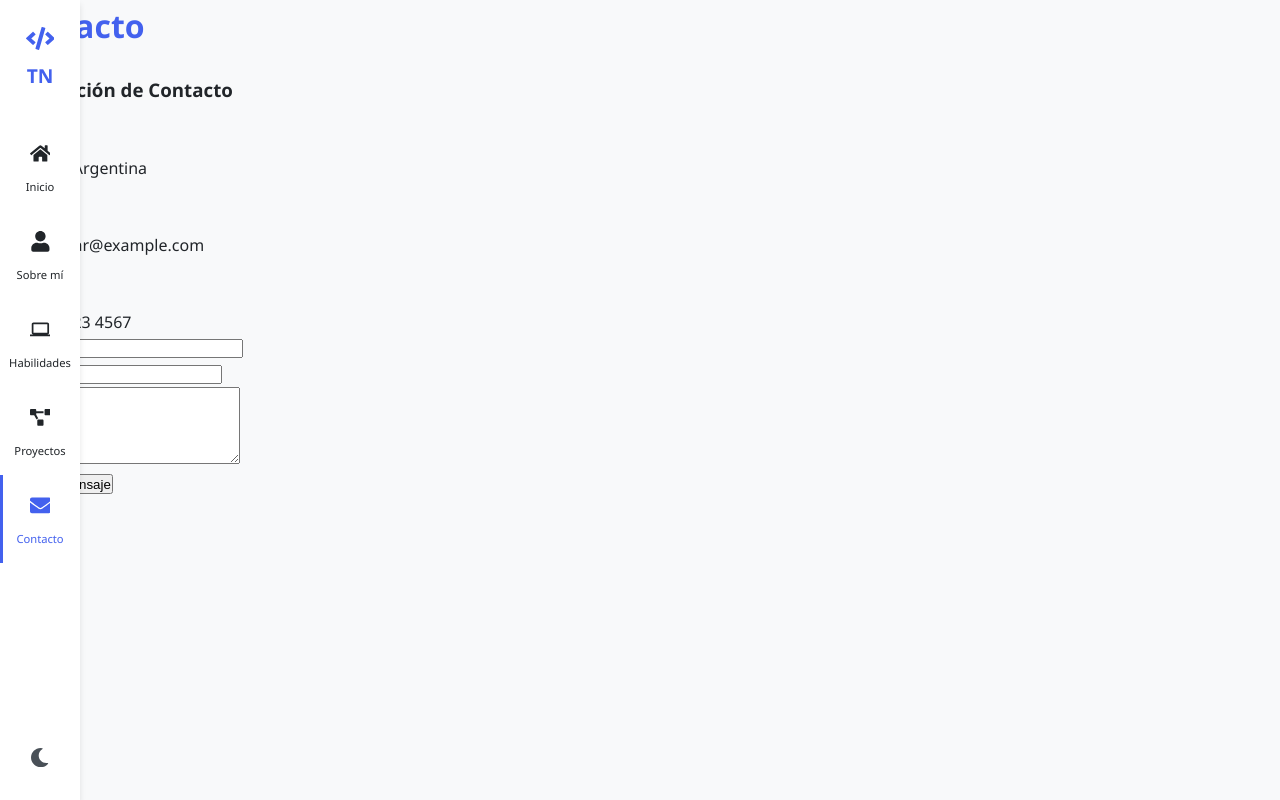
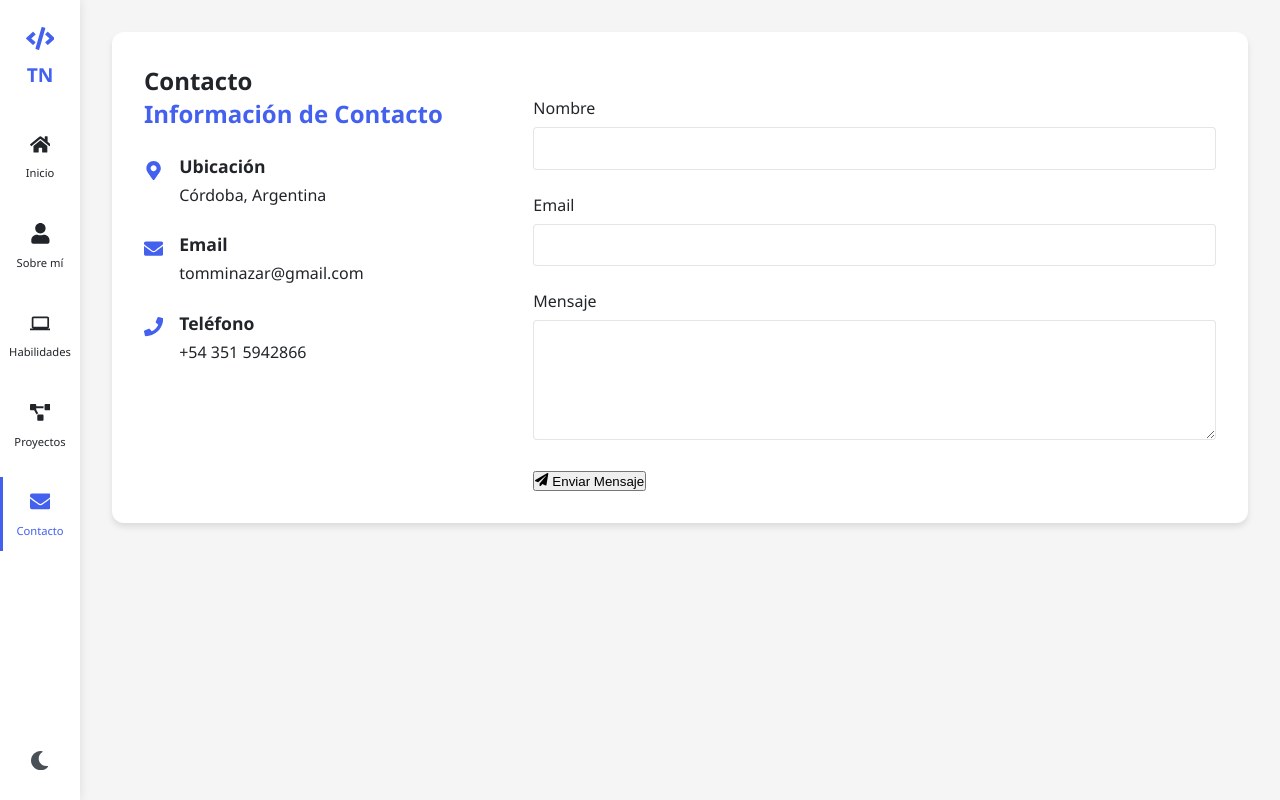
Before and after one commit to TommiNazar/portfolio-tomas, a React (Create React App) app: page / in a window 1280 px wide. Both pictures are taken after a click on the item "Contacto". Built offline with nearby package versions, Linux system fonts and the light colour scheme.

Commit message:
mejorando css

```diff
--- a/src/App.js
+++ b/src/App.js
@@ -11,7 +11,6 @@ const App = () => {
   const [theme, setTheme] = useState('light');
   const [activeSection, setActiveSection] = useState('home');
 
-  // Check for saved theme preference
   useEffect(() => {
     const savedTheme = localStorage.getItem('portfolio-theme') || 'light';
     setTheme(savedTheme);
@@ -27,23 +26,17 @@ const App = () => {
 
   const renderSection = () => {
     switch (activeSection) {
-      case 'home':
-        return <Home />;
-      case 'about':
-        return <About />;
-      case 'projects':
-        return <Projects />;
-      case 'skills':
-        return <Skills />;
-      case 'contact':
-        return <Contact />;
-      default:
-        return <Home />;
+      case 'home': return <Home />;
+      case 'about': return <About />;
+      case 'projects': return <Projects />;
+      case 'skills': return <Skills />;
+      case 'contact': return <Contact />;
+      default: return <Home />;
     }
   };
 
   return (
-    <div className="app">
+    <div className="app-container">
       <Navbar
         activeSection={activeSection}
         setActiveSection={setActiveSection}
--- a/src/components/Contact.js
+++ b/src/components/Contact.js
@@ -18,7 +18,7 @@ const Contact = () => {
 
   const handleSubmit = (e) => {
     e.preventDefault();
-    // Aquí iría la lógica para enviar el formulario
+    // lógica para enviar el formulario
     console.log('Formulario enviado:', formData);
     alert('Mensaje enviado con éxito!');
     setFormData({
@@ -52,7 +52,7 @@ const Contact = () => {
             </div>
             <div className="contact__text">
               <h4>Email</h4>
-              <p>tomasnazar@example.com</p>
+              <p>tomminazar@gmail.com</p>
             </div>
           </div>
 
@@ -62,7 +62,7 @@ const Contact = () => {
             </div>
             <div className="contact__text">
               <h4>Teléfono</h4>
-              <p>+54 351 123 4567</p>
+              <p>+54 351 5942866</p>
             </div>
           </div>
         </div>
--- a/src/components/Home.js
+++ b/src/components/Home.js
@@ -1,13 +1,18 @@
 import React from 'react';
 import { FaGithub, FaLinkedin, FaFileDownload } from 'react-icons/fa';
-import profileImage from '../assets/profile.jpg';
+import imagen from '../assets/profile.jpg'
 
 const Home = () => {
   return (
     <div className="card home">
       <div className="home__content">
         <div className="home__image-container">
-          <img src={profileImage} alt="Tomás Nazar" className="home__image" />
+          <img
+            src= {imagen}
+            alt="Tomás Nazar"
+            className="home__image"
+          />
+          <div className="home__image-effect"></div>
         </div>
 
         <div className="home__text">
@@ -16,22 +21,16 @@ const Home = () => {
           </h1>
           <h2 className="home__subtitle">Desarrollador Full Stack</h2>
           <p className="home__description">
-            Creo soluciones digitales eficientes y escalables con tecnologías modernas.
-            Apasionado por el desarrollo web y la creación de experiencias de usuario memorables.
+            Especializado en JavaScript moderno, React y Node.js.
+            Apasionado por crear soluciones digitales eficientes, escalables
+            y con excelente experiencia de usuario.
           </p>
 
           <div className="home__buttons">
-            <a
-              href="#contact"
-              className="btn btn--primary"
-            >
+            <a href="#contact" className="btn btn--primary">
               Contáctame
             </a>
-            <a
-              href="/cv-tomas-nazar.pdf"
-              download
-              className="btn btn--secondary"
-            >
+            <a href="/cv-tomas-nazar.pdf" download className="btn btn--secondary">
               <FaFileDownload /> Descargar CV
             </a>
           </div>
@@ -39,10 +38,10 @@ const Home = () => {
       </div>
 
       <div className="home__social">
-        <a href="https://github.com/tomasnazar" target="_blank" rel="noopener noreferrer">
+        <a href="https://github.com/TommiNazar" target="_blank" rel="noopener noreferrer">
           <FaGithub />
         </a>
-        <a href="https://linkedin.com/in/tomasnazar" target="_blank" rel="noopener noreferrer">
+        <a href="https://www.linkedin.com/in/tomas-nazar-6a3815181/" target="_blank" rel="noopener noreferrer">
           <FaLinkedin />
         </a>
       </div>
--- a/src/styles/components/navbar.scss
+++ b/src/styles/components/navbar.scss
@@ -4,14 +4,23 @@
     top: 0;
     bottom: 0;
     width: 80px;
-    background-color: var(--card-color);
-    box-shadow: var(--shadow);
+    background-color: var(--nav-bg);
+    box-shadow: 0 0 10px rgba(0, 0, 0, 0.1);
     display: flex;
     flex-direction: column;
     align-items: center;
     padding: 1.5rem 0;
-    z-index: 100;
+    z-index: 1000;
     transition: var(--transition);
+
+    @media (max-width: 768px) {
+      width: 100%;
+      height: 60px;
+      flex-direction: row;
+      justify-content: space-between;
+      padding: 0 1rem;
+      bottom: auto;
+    }
 
     &__logo {
       display: flex;
@@ -20,9 +29,20 @@
       margin-bottom: 2rem;
       color: var(--primary-color);
 
+      @media (max-width: 768px) {
+        margin-bottom: 0;
+        flex-direction: row;
+        gap: 0.5rem;
+      }
+
       svg {
         font-size: 1.8rem;
         margin-bottom: 0.5rem;
+
+        @media (max-width: 768px) {
+          margin-bottom: 0;
+          font-size: 1.5rem;
+        }
       }
 
       span {
@@ -38,6 +58,13 @@
       display: flex;
       flex-direction: column;
       align-items: center;
+      gap: 1rem;
+
+      @media (max-width: 768px) {
+        flex-direction: row;
+        justify-content: center;
+        gap: 1.5rem;
+      }
     }
 
     &__item {
@@ -45,7 +72,7 @@
       display: flex;
       flex-direction: column;
       align-items: center;
-      padding: 1rem 0;
+      padding: 0.8rem 0;
       cursor: pointer;
       transition: var(--transition);
       position: relative;
@@ -65,6 +92,13 @@
           bottom: 0;
           width: 3px;
           background-color: var(--primary-color);
+
+          @media (max-width: 768px) {
+            width: 100%;
+            height: 3px;
+            top: auto;
+            bottom: 0;
+          }
         }
       }
     }
@@ -72,18 +106,31 @@
     &__icon {
       font-size: 1.3rem;
       margin-bottom: 0.3rem;
+
+      @media (max-width: 768px) {
+        margin-bottom: 0;
+      }
     }
 
     &__label {
       font-size: 0.7rem;
       font-weight: 500;
+
+      @media (max-width: 768px) {
+        display: none;
+      }
     }
 
     &__theme-toggle {
       font-size: 1.2rem;
       cursor: pointer;
-      color: var(--subtitle-color);
+      color: var(--text-secondary);
       transition: var(--transition);
+      margin-top: auto;
+
+      @media (max-width: 768px) {
+        margin-top: 0;
+      }
 
       &:hover {
         color: var(--primary-color);
--- a/src/styles/main.scss
+++ b/src/styles/main.scss
@@ -1,33 +1,49 @@
-@import './components/navbar';
-@import './components/home';
-@import './components/about';
 
+  // Import components
+  @import './components/navbar';
+  @import './components/home';
+  @import './components/about';
+  @import './components/projects';
+  @import './components/skills';
+  @import './components/contact';
+// Variables
 :root {
-    // Light theme
-    --bg-color: #f8f9fa;
-    --card-color: #ffffff;
+    // Light Theme
     --primary-color: #4361ee;
     --secondary-color: #3a0ca3;
     --text-color: #212529;
-    --subtitle-color: #495057;
-    --shadow: 0 4px 6px rgba(0, 0, 0, 0.1);
+    --text-secondary: #495057;
+    --bg-color: #f5f5f5; // Gris claro
+    --card-color: #ffffff;
+    --border-color: #e0e0e0;
+    --nav-bg: #ffffff;
 
-    // Transition
+    // Dark Theme
+    --dark-primary: #4895ef;
+    --dark-secondary: #4361ee;
+    --dark-text: #e9ecef;
+    --dark-text-secondary: #adb5bd;
+    --dark-bg: #121212;
+    --dark-card: #1e1e1e;
+    --dark-border: #333;
+    --dark-nav-bg: #1a1a1a;
+
+    // Transitions
     --transition: all 0.3s ease;
   }
 
-  // Dark theme
   [data-theme="dark"] {
-    --bg-color: #121212;
-    --card-color: #1e1e1e;
-    --primary-color: #4895ef;
-    --secondary-color: #4361ee;
-    --text-color: #e9ecef;
-    --subtitle-color: #adb5bd;
-    --shadow: 0 4px 6px rgba(0, 0, 0, 0.3);
+    --primary-color: var(--dark-primary);
+    --secondary-color: var(--dark-secondary);
+    --text-color: var(--dark-text);
+    --text-secondary: var(--dark-text-secondary);
+    --bg-color: var(--dark-bg);
+    --card-color: var(--dark-card);
+    --border-color: var(--dark-border);
+    --nav-bg: var(--dark-nav-bg);
   }
 
-  // Reset and base styles
+  // Base Styles
   * {
     margin: 0;
     padding: 0;
@@ -39,35 +55,32 @@
     background-color: var(--bg-color);
     color: var(--text-color);
     transition: var(--transition);
-    line-height: 1.6;
   }
 
-  a {
-    text-decoration: none;
-    color: inherit;
+  // Layout
+  .app-container {
+    display: flex;
+    min-height: 100vh;
   }
 
-  // Utility classes
-  .container {
-    width: 100%;
-    max-width: 1200px;
-    margin: 0 auto;
-    padding: 0 20px;
+  .main-content {
+    flex: 1;
+    margin-left: 80px;
+    padding: 2rem;
+    transition: var(--transition);
+
+    @media (max-width: 768px) {
+      margin-left: 0;
+      padding-top: 80px;
+    }
   }
 
-  .section-title {
-    font-size: 2rem;
-    margin-bottom: 1.5rem;
-    color: var(--primary-color);
-    position: relative;
-
-    &::after {
-      content: '';
-      position: absolute;
-      bottom: -8px;
-      left: 0;
-      width: 60px;
-      height: 3px;
-      background-color: var(--secondary-color);
-    }
+  // Cards
+  .card {
+    background-color: var(--card-color);
+    border-radius: 12px;
+    box-shadow: 0 4px 6px rgba(0, 0, 0, 0.1);
+    padding: 2rem;
+    margin-bottom: 2rem;
+    transition: var(--transition);
   }
```
Also changed, not shown: src/styles/components/home.scss (+50 -13 lines), src/assets/profile.jpg, src/assets/r.jpg (added).
